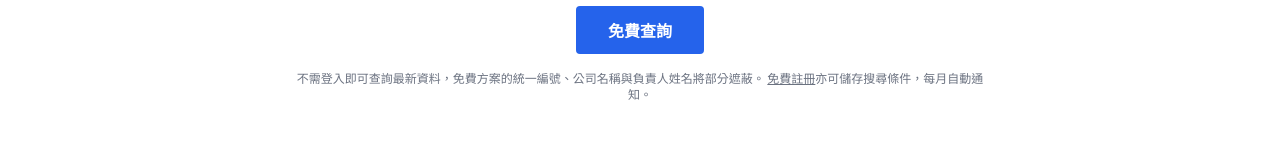
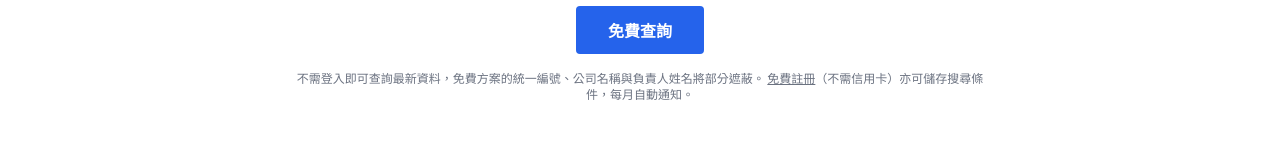
Before and after one commit to verymeanguy13-lab/tw-leads-radar, a Next.js app: page / in a window 1280 px wide. Shown: the part 255-415 px from the top of the page. Built offline with nearby package versions, Linux system fonts and the light colour scheme; no server answers.

Commit message:
Fix checkout button getting stuck after a graceful error; re-add homepage/search no-card copy

```diff
--- a/app/(marketing)/page.tsx
+++ b/app/(marketing)/page.tsx
@@ -41,7 +41,7 @@ export default function LandingPage() {
           <Link href="/signup" className="underline">
             {"\u514d\u8cbb\u8a3b\u518a"}
           </Link>
-          {"\u4ea6\u53ef\u5132\u5b58\u641c\u5c0b\u689d\u4ef6\uff0c\u6bcf\u6708\u81ea\u52d5\u901a\u77e5\u3002"}
+          {"\uff08\u4e0d\u9700\u4fe1\u7528\u5361\uff09\u4ea6\u53ef\u5132\u5b58\u641c\u5c0b\u689d\u4ef6\uff0c\u6bcf\u6708\u81ea\u52d5\u901a\u77e5\u3002"}
         </p>
       </section>
 
--- a/app/(marketing)/search/page.tsx
+++ b/app/(marketing)/search/page.tsx
@@ -150,6 +150,16 @@ interface Filters {
 //      the filter form itself - not just speed or freshness - is what
 //      the user considers this page's main attraction, so the headline
 //      names that mechanism rather than making a generic speed claim.
+//
+//   8. 2026-09-05, same day: added "（不需信用卡）" next to the anonymous
+//      save-search prompt's "免費註冊" link, per the user's request for a
+//      no-card assurance "where appropriate" (mirrors the same addition
+//      on the homepage's hero sub-line and the pricing page's new trust
+//      row - see those files' own comments). Placed here specifically
+//      because this is the exact moment an anonymous visitor is being
+//      asked to create an account, so it's the most relevant spot on
+//      this page for that reassurance - not added to the rate-limit
+//      message above, which is a different, less receptive moment.
 //
 // Unchanged since earlier versions:
 //   - No saved_searches / search_matches read here - this function is a
@@ -649,7 +659,7 @@ export default async function PublicSearchPage({
                 <Link href="/signup" className="underline">
                   {"免費註冊"}
                 </Link>
-                {"後即可儲存此搜尋條件，每月為您寄送摘要。"}
+                {"（不需信用卡）後即可儲存此搜尋條件，每月為您寄送摘要。"}
               </p>
             )}
           </div>
--- a/components/NewebpayCheckoutButton.tsx
+++ b/components/NewebpayCheckoutButton.tsx
@@ -96,7 +96,20 @@ export default function NewebpayCheckoutButton({
         // lib/newebpay-api.ts's own comment documents for the request
         // body (PostData_).
         if (!res.ok || !data?.url || !data?.postData || !data?.merchantId) {
+          // 2026-09-05 fix: found live on taiwanleads.com — this branch
+          // used to `return` without resetting `loading`/`processingRef`,
+          // which is correct for the *success* path just below (comment
+          // preserved there) but was wrong here, since nothing navigates
+          // away after a graceful error. The button was getting stuck on
+          // "處理中…" forever after ANY non-2xx response (confirmed live:
+          // the "已有進行中的訂閱" case, but the same "NewebPay 尚未設定
+          // 完成" 503 every fresh signup currently hits would have done
+          // the same) — the only recovery was a full page reload. Reset
+          // here so the person can actually retry (try yearly instead,
+          // fix whatever the error says, etc.) without one.
           setError(data?.error ?? "無法建立訂單，請稍後再試");
+          processingRef.current = false;
+          setLoading(false);
           return;
         }
         buildFormAndSubmit(data.url, {
@@ -110,7 +123,11 @@ export default function NewebpayCheckoutButton({
         // what app/api/webhooks/newebpay-mpg/route.ts expects back on
         // the notify side.
         if (!res.ok || !data?.url || !data?.tradeInfo || !data?.tradeSha || !data?.merchantId) {
+          // Same 2026-09-05 fix as the monthly branch above - see that
+          // comment.
           setError(data?.error ?? "無法建立訂單，請稍後再試");
+          processingRef.current = false;
+          setLoading(false);
           return;
         }
         buildFormAndSubmit(data.url, {
@@ -120,10 +137,12 @@ export default function NewebpayCheckoutButton({
           Version: data.version,
         });
       }
-      // Deliberately no `finally`-driven reset of loading/processingRef
-      // here on the success path: the tab is about to navigate away to
-      // NewebPay entirely, so there's no later moment where re-enabling
-      // this button would be correct.
+      // No `finally`-driven reset of loading/processingRef here on the
+      // success path (buildFormAndSubmit was called): the tab is about
+      // to navigate away to NewebPay entirely, so there's no later
+      // moment where re-enabling this button would be correct. Every
+      // failure path above now resets explicitly instead - see their
+      // own comments.
     } catch (err) {
       console.error("NewebPay checkout failed:", err);
       setError("無法建立訂單，請稍後再試");
```
Also changed, not shown: 1 other file (tests, documents, lock files or other folders).
